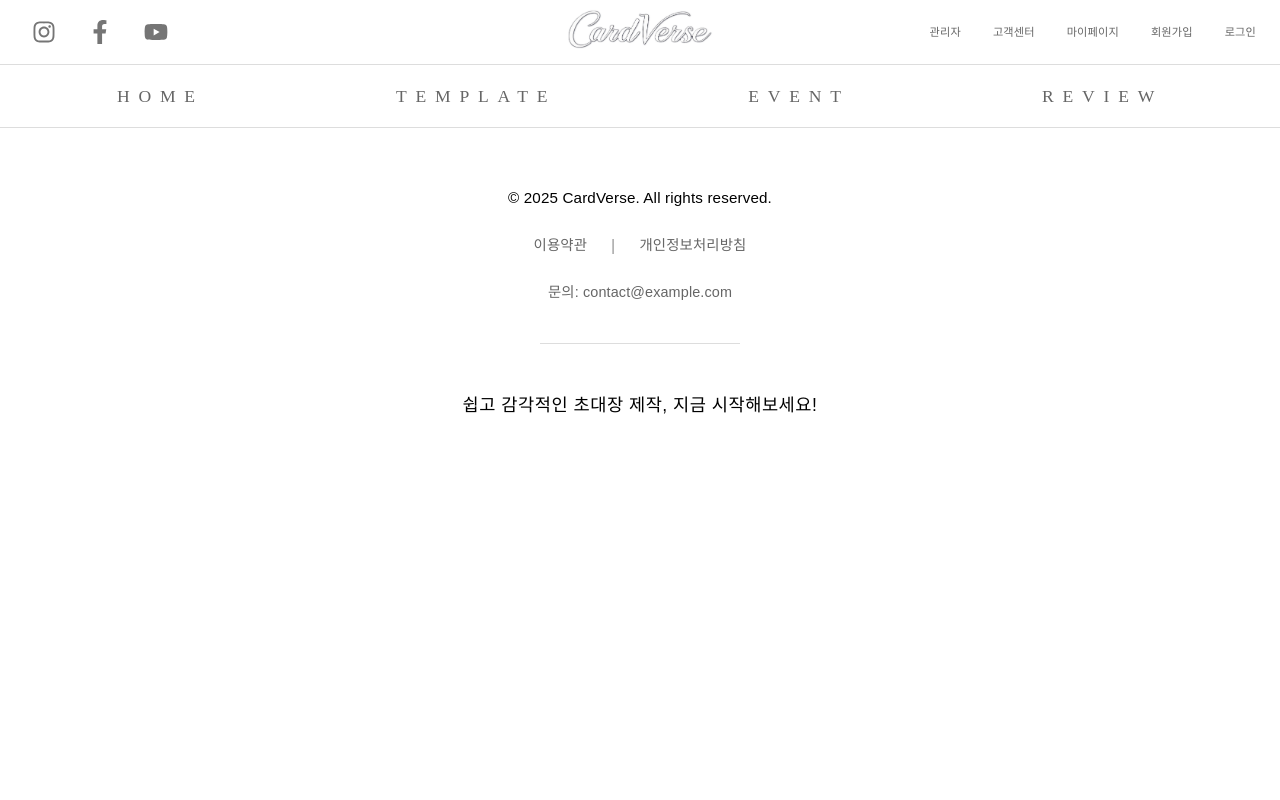
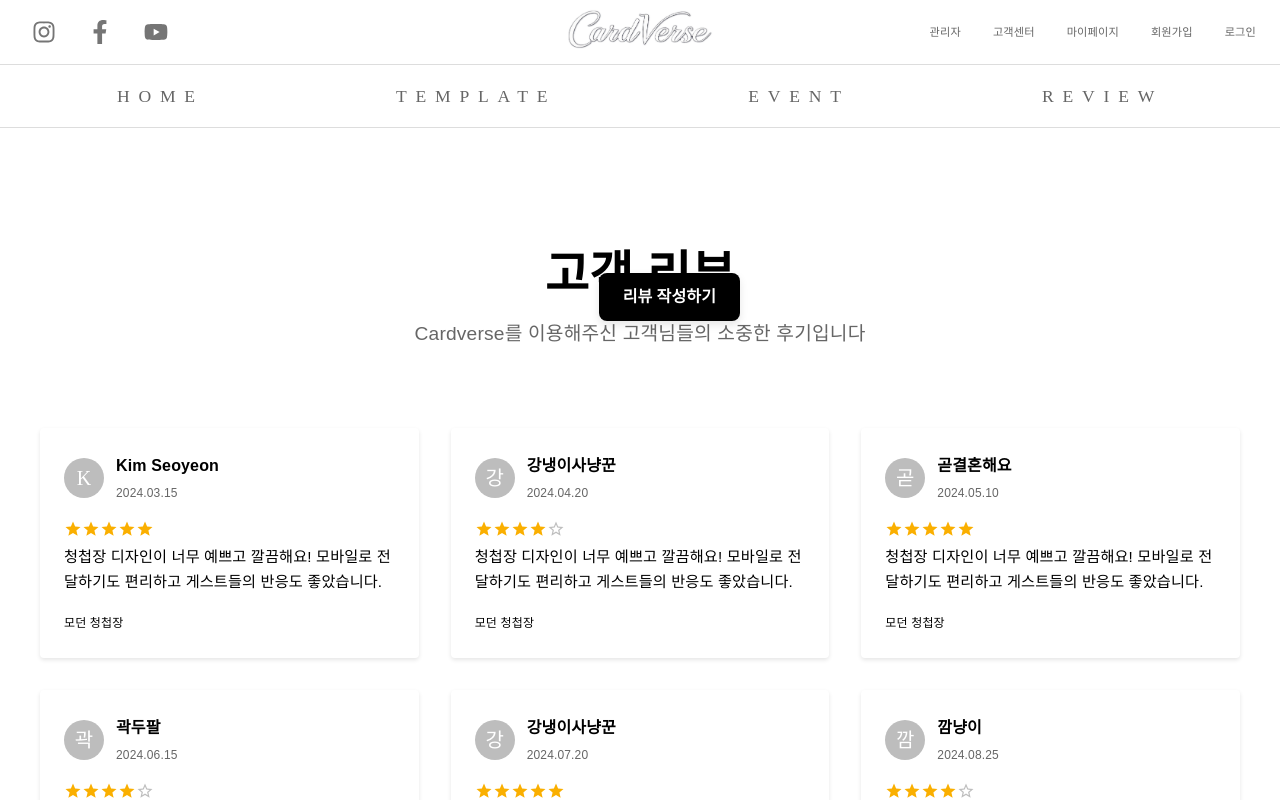
Before and after one commit to beyoungjae/cardverse-front-end, a React (Create React App) app: page /review in a window 1280 px wide. Shown: the top 800 px of the page. Built offline with nearby package versions, Linux system fonts and the light colour scheme.

Commit message:
update Review

```diff
--- a/src/App.js
+++ b/src/App.js
@@ -10,7 +10,7 @@ import { AdapterDayjs } from '@mui/x-date-pickers/AdapterDayjs'
 
 // 컴포넌트 import
 import Navbar from './components/shared/Navbar'
-import { Home, MyPage, TemplatePage, AdminPage, LoginPage, SignupPage, NoticePage, ForgotPasswordPage } from './pages'
+import { Home, MyPage, TemplatePage, AdminPage, LoginPage, SignupPage, NoticePage, ForgotPasswordPage, ReviewPage } from './pages'
 import Footer from './components/shared/Footer'
 import { Login } from './components/auth'
 import { NoticeProvider } from './pages'
@@ -105,6 +105,7 @@ function App() {
                   <Route index element={<Login />} />
                   <Route path="*" element={<Navigate to="/login" replace />} />
                </Route>
+               <Route path="/review" element={<ReviewPage />} />
             </Routes>
          </MainContent>
 
--- a/src/components/shared/Navbar.jsx
+++ b/src/components/shared/Navbar.jsx
@@ -219,11 +219,7 @@ const Navbar = () => {
          { name: '소개', path: '/about' },
          { name: '공지사항', path: '/notice' },
       ],
-        TEMPLATE: [
-            { name: '전체 템플릿', path: '/template' },
-            { name: '인기 템플릿', path: '/template/popular' },
-            { name: '신규 템플릿', path: '/template/new' },
-        ],
+      TEMPLATE: [{ name: '템플릿 모아보기', path: '/template' }],
       EVENT: [
          { name: '진행중인 이벤트', path: '/event' },
          { name: '종료된 이벤트', path: '/event/ended' },
@@ -251,7 +247,8 @@ const Navbar = () => {
                   onClick={() => handleMenuToggle(menu)}
                   sx={{
                      backgroundColor: expandedMenus[menu] ? 'rgba(0, 0, 0, 0.04)' : 'transparent',
-                        }}>
+                  }}
+               >
                   <ListItemText
                      primary={menu}
                      sx={{
@@ -345,7 +342,8 @@ const Navbar = () => {
             onClose={handleDrawerToggle}
             ModalProps={{
                keepMounted: true,
-                }}>
+            }}
+         >
             {drawer}
          </StyledDrawer>
       </>
--- /dev/null
+++ b/src/pages/ReviewPage.jsx
@@ -0,0 +1,261 @@
+import React, { useState, useEffect } from 'react'
+import { styled } from '@mui/material/styles'
+import { Box, Typography, Rating, Avatar, Pagination } from '@mui/material'
+import { motion } from 'framer-motion'
+
+// 리뷰 페이지 컨테이너
+const ReviewContainer = styled(Box)(({ theme }) => ({
+   padding: '120px 40px',
+   backgroundColor: theme.palette.background.default,
+   minHeight: '100vh',
+   [theme.bps.md]: {
+      padding: '80px 24px',
+   },
+   [theme.bps.sm]: {
+      padding: '60px 16px',
+   },
+}))
+
+// 리뷰 헤더 섹션
+const HeaderSection = styled(Box)(({ theme }) => ({
+   textAlign: 'center',
+   marginBottom: '80px',
+   position: 'relative',
+   [theme.bps.sm]: {
+      marginBottom: '40px',
+   },
+}))
+
+// 리뷰 그리드
+const ReviewGrid = styled(Box)(({ theme }) => ({
+   display: 'grid',
+   gridTemplateColumns: 'repeat(3, 1fr)',
+   gap: '32px',
+   maxWidth: '1200px',
+   margin: '0 auto',
+   [theme.bps.md]: {
+      gridTemplateColumns: 'repeat(2, 1fr)',
+      gap: '24px',
+   },
+   [theme.bps.sm]: {
+      gridTemplateColumns: '1fr',
+      gap: '16px',
+   },
+}))
+
+// 리뷰 카드
+const ReviewCard = styled(motion.div)(({ theme }) => ({
+   backgroundColor: theme.palette.background.paper,
+   borderRadius: theme.shape.borderRadius,
+   padding: '24px',
+   boxShadow: theme.shadows[1],
+   transition: 'transform 0.3s ease',
+   '&:hover': {
+      transform: 'translateY(-5px)',
+      boxShadow: theme.shadows[3],
+   },
+}))
+
+// 리뷰 헤더
+const ReviewHeader = styled(Box)(({ theme }) => ({
+   display: 'flex',
+   alignItems: 'center',
+   marginBottom: '16px',
+   gap: '12px',
+}))
+
+// 리뷰 컨텐츠
+const ReviewContent = styled(Typography)(({ theme }) => ({
+   color: theme.palette.text.primary,
+   marginBottom: '16px',
+   fontSize: '0.95rem',
+   lineHeight: 1.6,
+}))
+
+// 페이지네이션 컨테이너
+const PaginationContainer = styled(Box)(({ theme }) => ({
+   display: 'flex',
+   justifyContent: 'center',
+   marginTop: '60px',
+   [theme.bps.sm]: {
+      marginTop: '40px',
+   },
+}))
+
+// 리뷰 작성 버튼
+const WriteReviewButton = styled(Box)(({ theme }) => ({
+   position: 'absolute',
+   right: 500,
+   top: '50%',
+   transform: 'translateY(-50%)',
+   padding: '12px 24px',
+   backgroundColor: theme.palette.primary.main,
+   color: '#fff',
+   borderRadius: '8px',
+   cursor: 'pointer',
+   fontWeight: 600,
+   transition: 'all 0.3s ease',
+   boxShadow: theme.shadows[2],
+   '&:hover': {
+      backgroundColor: theme.palette.primary.dark,
+      transform: 'translateY(-50%) scale(1.05)',
+   },
+   '@media (min-width: 1281px) and (max-width: 1919px)': {
+      right: 10,
+   },
+   [theme.bps.lg]: {
+      right: 0,
+   },
+   [theme.bps.md]: {
+      right: 0,
+      padding: '10px 20px',
+      fontSize: '0.9rem',
+   },
+   [theme.bps.sm]: {
+      padding: '8px 16px',
+      fontSize: '0.8rem',
+      right: 0,
+   },
+}))
+
+// 더미 리뷰 데이터
+const dummyReviews = [
+   {
+      id: 1,
+      name: 'Kim Seoyeon',
+      rating: 5,
+      date: '2024.03.15',
+      content: '청첩장 디자인이 너무 예쁘고 깔끔해요! 모바일로 전달하기도 편리하고 게스트들의 반응도 좋았습니다.',
+      template: '모던 청첩장',
+   },
+   {
+      id: 2,
+      name: '강냉이사냥꾼',
+      rating: 4,
+      date: '2024.04.20',
+      content: '청첩장 디자인이 너무 예쁘고 깔끔해요! 모바일로 전달하기도 편리하고 게스트들의 반응도 좋았습니다.',
+      template: '모던 청첩장',
+   },
+   {
+      id: 3,
+      name: '곧결혼해요',
+      rating: 5,
+      date: '2024.05.10',
+      content: '청첩장 디자인이 너무 예쁘고 깔끔해요! 모바일로 전달하기도 편리하고 게스트들의 반응도 좋았습니다.',
+      template: '모던 청첩장',
+   },
+   {
+      id: 4,
+      name: '곽두팔',
+      rating: 4,
+      date: '2024.06.15',
+      content: '디자인이 너무 예쁘고 깔끔합니다.',
+      template: '모던 초빙장',
+   },
+   {
+      id: 5,
+      name: '강냉이사냥꾼',
+      rating: 5,
+      date: '2024.07.20',
+      content: '두 번째 이용중이에요!',
+      template: '클래식 연하장',
+   },
+   {
+      id: 6,
+      name: '깜냥이',
+      rating: 4,
+      date: '2024.08.25',
+      content: '부모님 칠순잔치에 써주었어요! 디자인이 너무 예쁘고 깔끔해요!',
+      template: '모던 고희연',
+   },
+   {
+      id: 7,
+      name: '박세빈',
+      rating: 5,
+      date: '2024.09.30',
+      content: '행복한 해피뉴이얼을 보낸 것 같습니다. 정말 만족스럽고 무료로 사용할 수 있어서 좋았어요!',
+      template: '모던 연하장',
+   },
+   {
+      id: 8,
+      name: 'Undefined',
+      rating: 4,
+      date: '2024.10.15',
+      content: '좋은 경험, 좋은 청첩장 카드! 추천합니다.',
+      template: '모던 청첩장',
+   },
+   {
+      id: 9,
+      name: '원시기형',
+      rating: 5,
+      date: '2024.11.20',
+      content: '청첩장 디자인이 너무 예쁘고 깔끔해요! 모바일로 전달하기도 편리하고 게스트들의 반응도 좋았습니다.',
+      template: '모던 청첩장',
+   },
+]
+
+const ReviewPage = () => {
+   const [page, setPage] = useState(1)
+   const reviewsPerPage = 9
+
+   const handlePageChange = (event, value) => {
+      setPage(value)
+      window.scrollTo({ top: 0, behavior: 'smooth' })
+   }
+
+   return (
+      <ReviewContainer>
+         <HeaderSection>
+            <Typography
+               variant="h1"
+               sx={{
+                  fontSize: 'clamp(2rem, 5vw, 3rem)',
+                  marginBottom: '16px',
+                  fontWeight: 600,
+               }}
+            >
+               고객 리뷰
+            </Typography>
+            <Typography
+               variant="body1"
+               sx={{
+                  color: 'text.secondary',
+                  fontSize: 'clamp(1rem, 2vw, 1.2rem)',
+               }}
+            >
+               Cardverse를 이용해주신 고객님들의 소중한 후기입니다
+            </Typography>
+            <WriteReviewButton>리뷰 작성하기</WriteReviewButton>
+         </HeaderSection>
+
+         <ReviewGrid>
+            {dummyReviews.slice((page - 1) * reviewsPerPage, page * reviewsPerPage).map((review) => (
+               <ReviewCard key={review.id} initial={{ opacity: 0, y: 20 }} animate={{ opacity: 1, y: 0 }} transition={{ duration: 0.5 }}>
+                  <ReviewHeader>
+                     <Avatar sx={{ width: 40, height: 40 }}>{review.name.charAt(0)}</Avatar>
+                     <Box>
+                        <Typography variant="subtitle1" fontWeight={600}>
+                           {review.name}
+                        </Typography>
+                        <Typography variant="caption" color="text.secondary">
+                           {review.date}
+                        </Typography>
+                     </Box>
+                  </ReviewHeader>
+                  <Rating value={review.rating} readOnly size="small" />
+                  <ReviewContent>{review.content}</ReviewContent>
+                  <Typography variant="caption" color="primary">
+                     {review.template}
+                  </Typography>
+               </ReviewCard>
+            ))}
+         </ReviewGrid>
+
+         <PaginationContainer>
+            <Pagination count={Math.ceil(dummyReviews.length / reviewsPerPage)} page={page} onChange={handlePageChange} color="primary" />
+         </PaginationContainer>
+      </ReviewContainer>
+   )
+}
+
+export default ReviewPage
--- a/src/pages/index.js
+++ b/src/pages/index.js
@@ -8,3 +8,4 @@ export { default as UserInfoPage } from './UserInfoPage'
 export { default as NoticePage } from './NoticePage'
 export { NoticeProvider, useNotice } from './NoticeContext'
 export { default as ForgotPasswordPage } from './user/ForgotPasswordPage'
+export { default as ReviewPage } from './ReviewPage'
```
Lines whose indentation alone changed are shown as unchanged.
